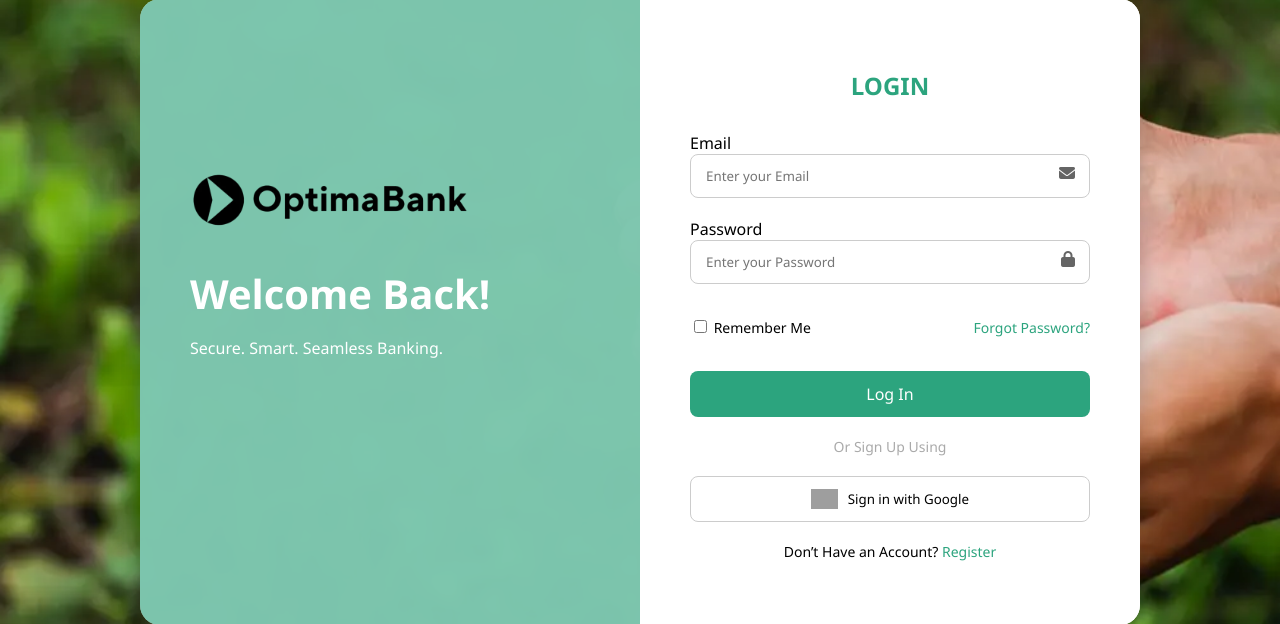
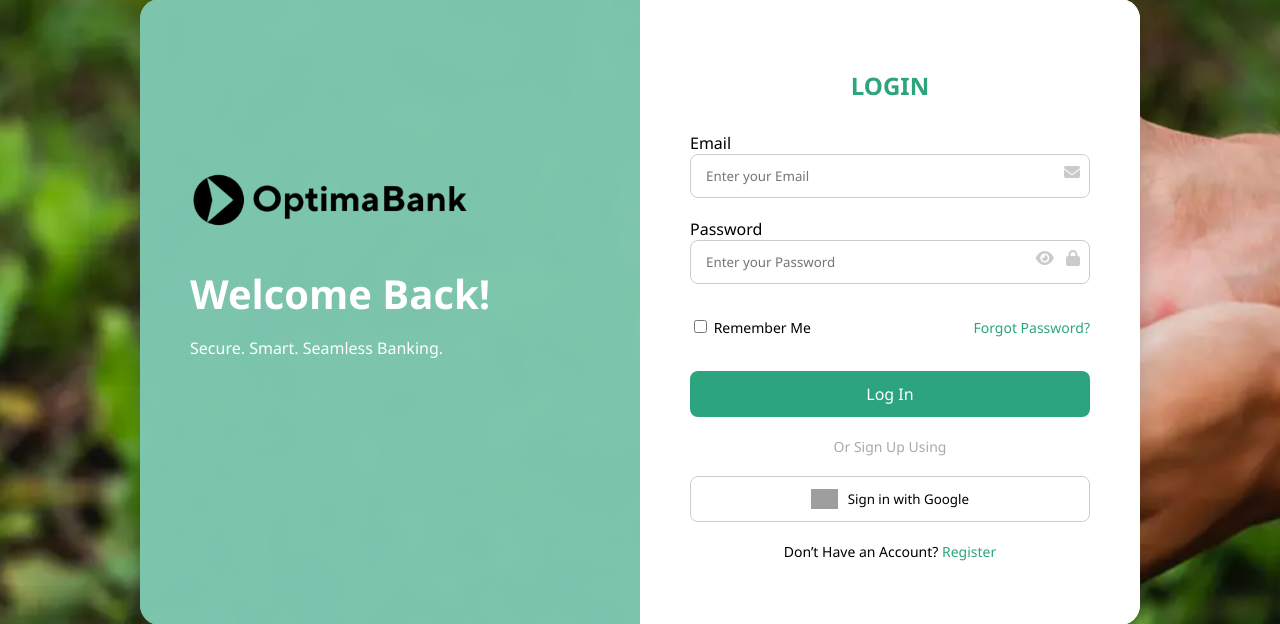
Before and after one commit to Liaa0115/OptimaBank, a PHP site: page /optimabank/Authentication/login.php in a window 1280 px wide. Shown: the part 88-712 px from the top of the page. Run offline with PHP 8.4, Linux system fonts and the light colour scheme; grey boxes are pictures that could not be loaded.

Commit message:
Tambh toggle icon

```diff
--- a/Authentication/login.php
+++ b/Authentication/login.php
@@ -86,6 +86,19 @@
   .close:hover {
     color: #000;
   }
+
+  .input-group {
+    position: relative;
+  }
+
+  .input-group .icon {
+    position: absolute;
+    right: 10px;
+    top: 50%;
+    transform: translateY(-50%);
+    color: #aaa;
+  }
+
   </style>
 
 </head>
@@ -109,8 +122,10 @@
 
         <label>Password</label>
         <div class="input-group">
-          <input type="password" name="password" placeholder="Enter your Password" required>
-          <span class="icon" style="font-size: medium;"><i class="fa-solid fa-lock"></i></span>
+          <input type="password" name="password" id="password" placeholder="Enter your Password" required>
+          <span class="icon" style="font-size: medium; cursor: pointer; position: absolute; right: 10px; top: 50%; transform: translateY(-50%); color: #aaa;" onclick="togglePasswordVisibility()">
+            <i class="fa-solid fa-eye" id="togglePasswordIcon" style="padding-left: 8px; padding-right: 8px;"></i> <i class="fa-solid fa-lock"></i>
+          </span>
         </div>
 
         <div class="form-options">
@@ -150,6 +165,21 @@
       function closeModal() {
         document.getElementById('forgotModal').style.display = 'none';
       }
+
+      function togglePasswordVisibility() {
+        const passwordInput = document.getElementById('password');
+        const toggleIcon = document.getElementById('togglePasswordIcon');
+
+        if (passwordInput.type === 'password') {
+          passwordInput.type = 'text';
+          toggleIcon.classList.remove('fa-eye');
+          toggleIcon.classList.add('fa-eye-slash');
+        } else {
+          passwordInput.type = 'password';
+          toggleIcon.classList.remove('fa-eye-slash');
+          toggleIcon.classList.add('fa-eye');
+        }
+      }
       </script>
 
         <?php if (isset($_SESSION['error'])): ?>
```
